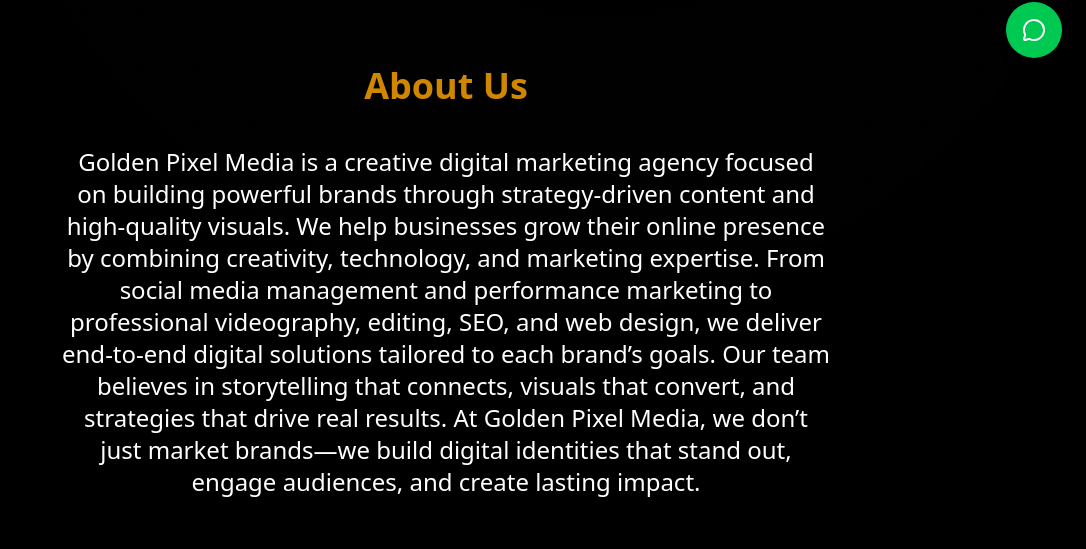
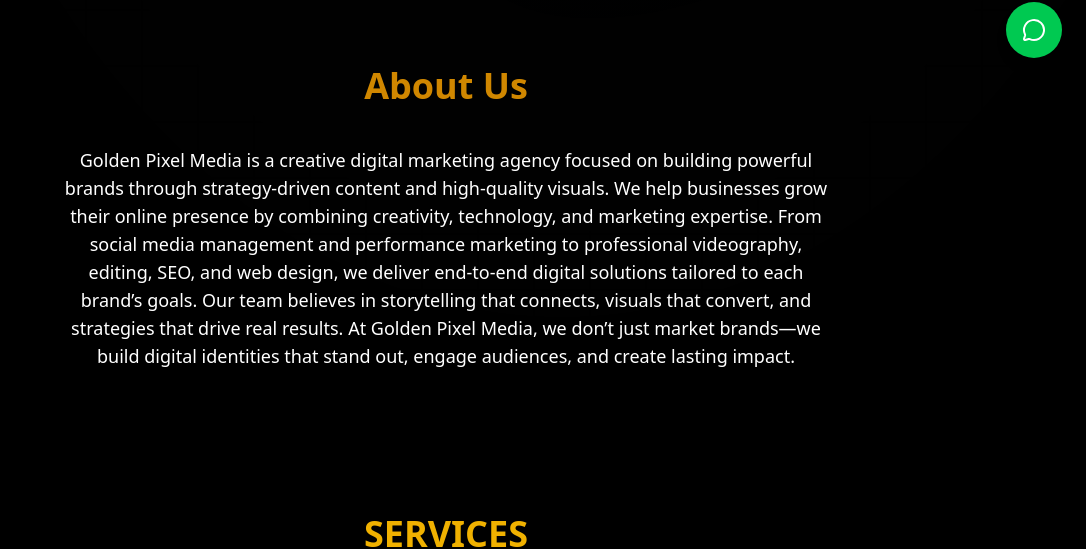
Before and after one commit to 1552537028/pixelmedia, a Next.js app: page / in a window 1280 px wide. Shown: the part 718-1267 px from the top of the page, without its empty margins (194-1280 px from the left). Built offline with nearby package versions, Linux system fonts and the light colour scheme.

Commit message:
Update AboutUs.tsx

```diff
--- a/app/src/components/AboutUs.tsx
+++ b/app/src/components/AboutUs.tsx
@@ -5,7 +5,7 @@
     <div className="py-16 px-4 bottom-20 bg-none relative z-10 max-w-7xl mx-auto">
         <center>
       <h1 className="text-4xl mb-10 font-bold text-yellow-600">About Us</h1>
-      <p className="text-2xl text-white font-light max-w-3xl">
+      <p className="text-lg text-white font-light max-w-3xl">
         Golden Pixel Media is a creative digital marketing agency focused on building powerful brands through strategy-driven content and high-quality visuals. We help businesses grow their online presence by combining creativity, technology, and marketing expertise.
 
 From social media management and performance marketing to professional videography, editing, SEO, and web design, we deliver end-to-end digital solutions tailored to each brand’s goals. Our team believes in storytelling that connects, visuals that convert, and strategies that drive real results.
```
